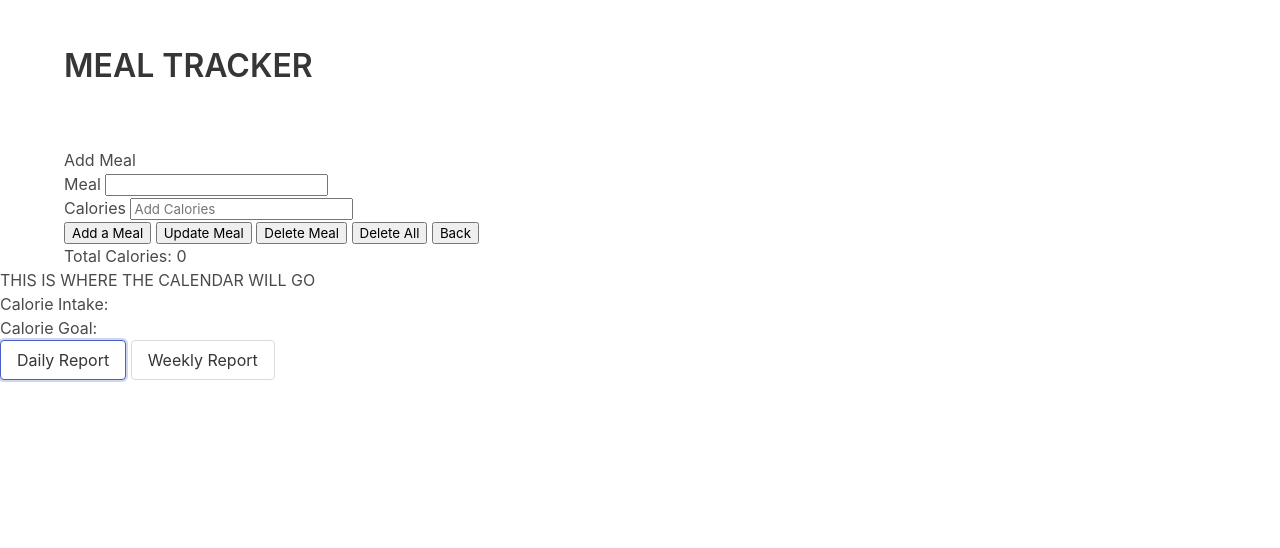
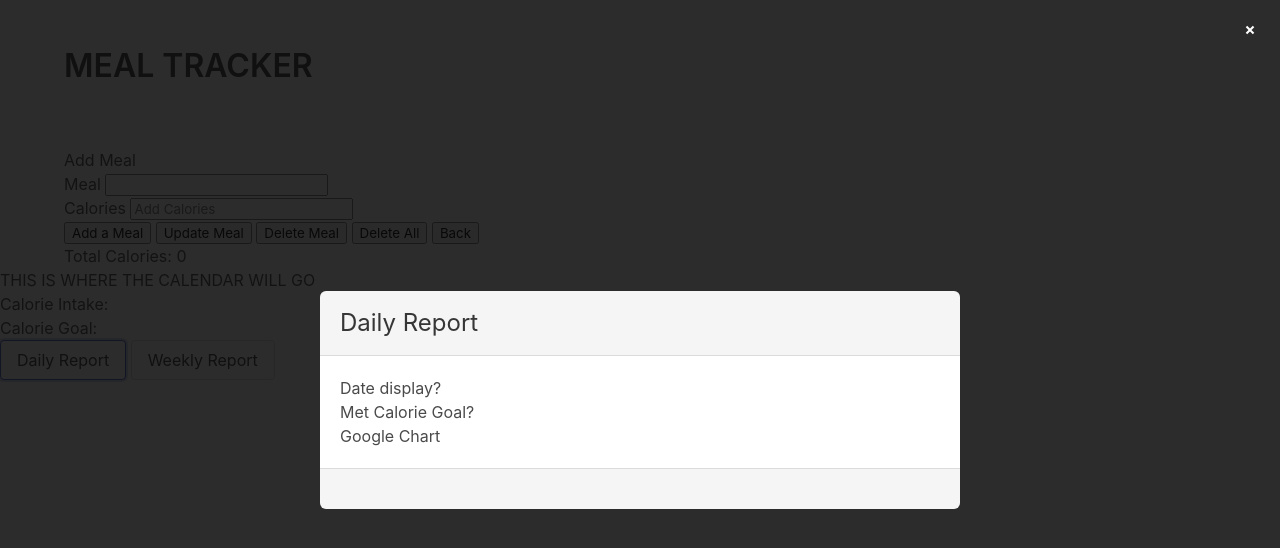
Before and after one commit to MickieBurch/Calorie-counter, a plain HTML site: page index.html in a window 1280 px wide. Both pictures are taken after a click on the button "Daily Report". Drawn offline with nearby package versions, Linux system fonts and the light colour scheme.

Commit message:
Added: js for opening daily/weekly reports

```diff
--- /dev/null
+++ b/assets/js/script.js
@@ -0,0 +1,20 @@
+// grab daily and weekly report buttons
+var dailyBtn = document.getElementById("open-daily");
+var weeklyBtn = document.getElementById("open-weekly");
+console.log(dailyBtn);
+console.log(weeklyBtn);
+// grab modal elements
+var dailyReport = document.getElementById("daily-modal");
+var weeklyReport = document.getElementById("weekly-modal");
+console.log(dailyReport);
+console.log(weeklyReport);
+
+// modal click listeners
+// daily open
+dailyBtn.addEventListener("click", function() {
+  dailyReport.classList.add('is-active');
+});
+// weekly open
+weeklyBtn.addEventListener("click", function() {
+  weeklyReport.classList.add('is-active');
+});
--- a/index.html
+++ b/index.html
@@ -85,8 +85,8 @@
 
 <!-- test modal buttons -->
 
-<button id="open-daily" data-target="daily-modal" class="button">Daily Report</button>
-<button id="open-weekly" data-target="weekly-modal" class="button">Weekly Report</button>
+<button id="open-daily" data-target="daily-modal" class="js-modal-trigger button">Daily Report</button>
+<button id="open-weekly" data-target="weekly-modal" class="js-modal-trigger button">Weekly Report</button>
 
 <!-- start of Daily Report modal -->
 
@@ -102,7 +102,7 @@
       Google Chart
     </section>
     <footer class="modal-card-foot">
-      <button class="button">Close</button>
+      <button class="modal-close button" aria-label="close">Close</button>
     </footer>
   </div>
 </div>
@@ -121,10 +121,12 @@
       Google Chart
     </section>
     <footer class="modal-card-foot">
-      <button class="button">Close</button>
+      <button class="modal-close button" aria-label="close">Close</button>
     </footer>
   </div>
 </div>
 
+<!-- links to js and 3rd party api's -->
+<script src="assets/js/script.js"></script>
 </body>
 </html>
```
Also changed, not shown: assets/script.js (deleted).
